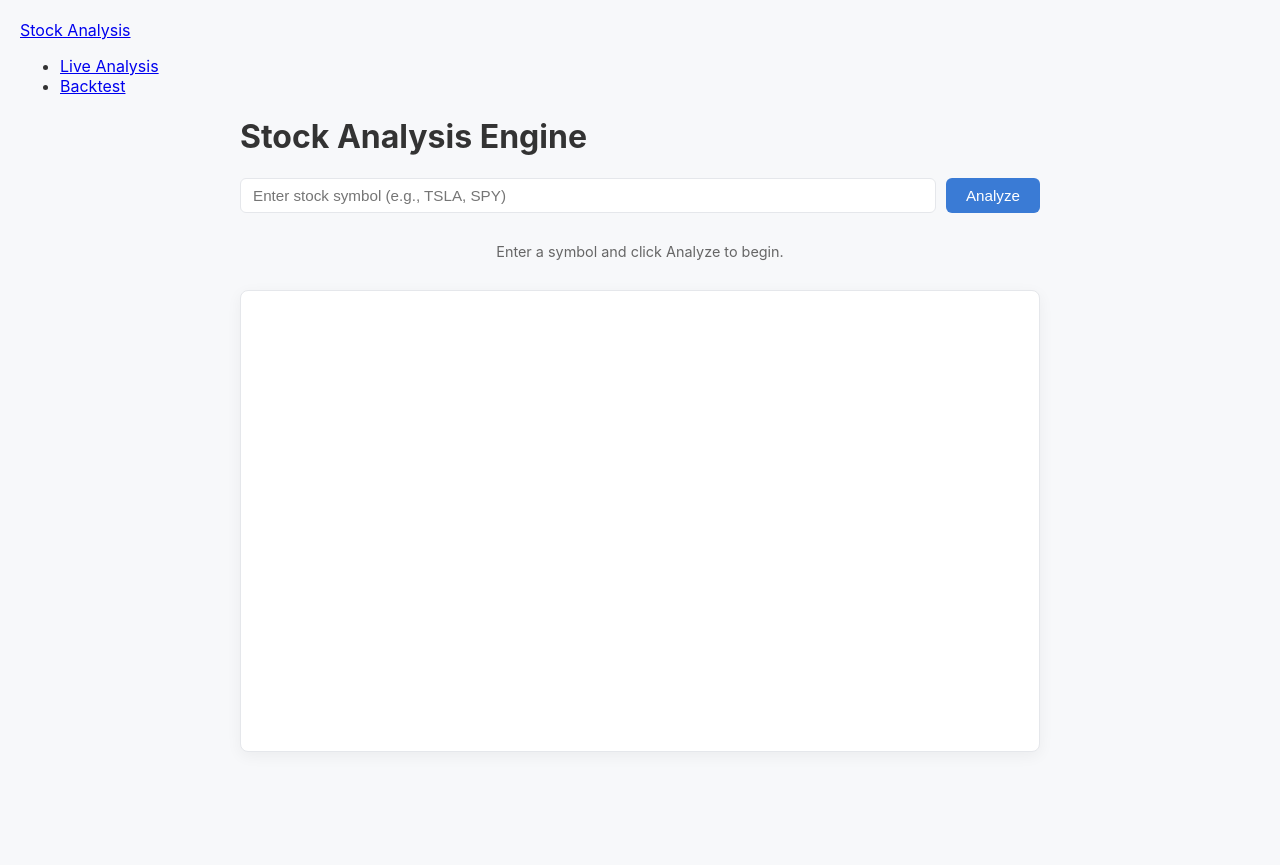
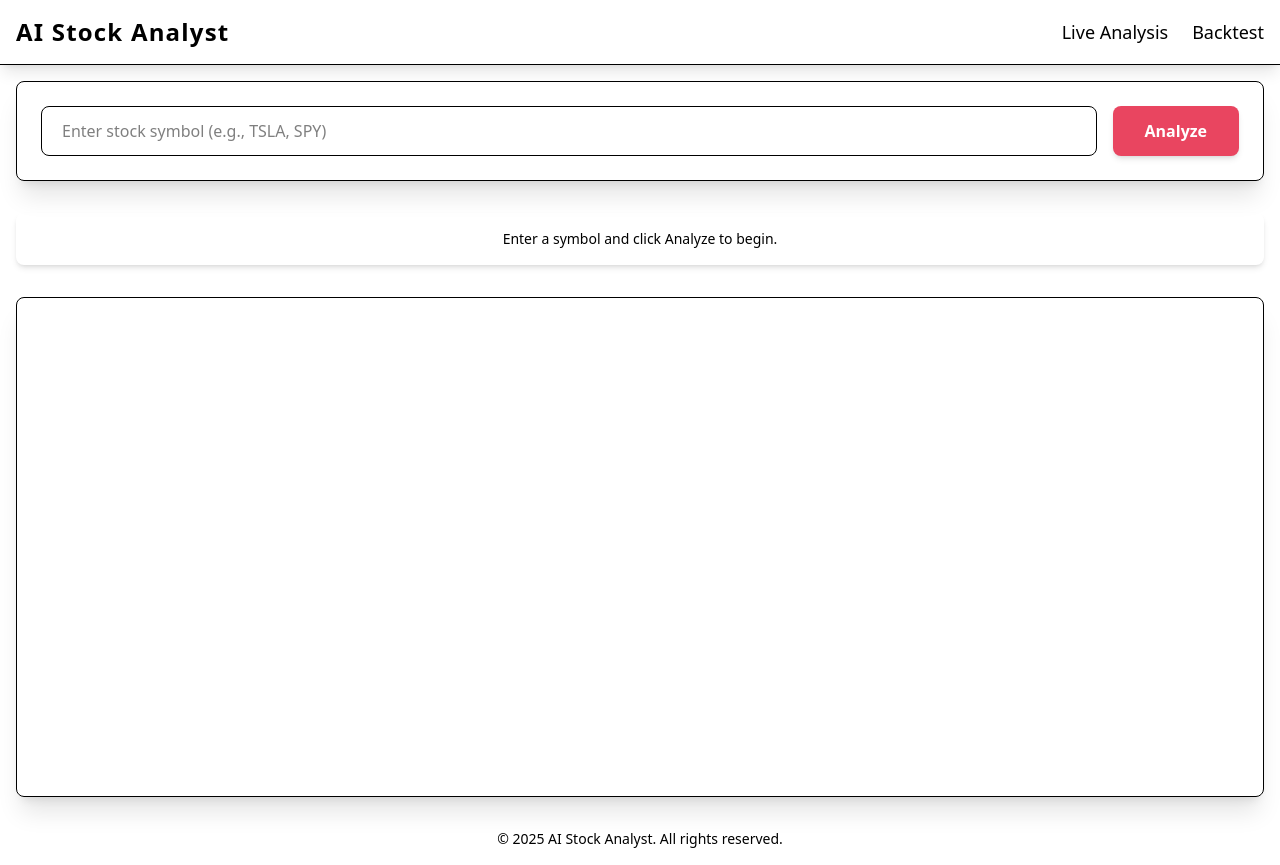
Before and after one commit to zzfn/trading, a Flask app: page /analyze in a window 1280 px wide. Before the commit the page ends 752 px from the top, so only its background shows below. Run offline with Flask 3, Linux system fonts and the light colour scheme.

Commit message:
feat: stock

```diff
--- a/app.py
+++ b/app.py
@@ -1,4 +1,4 @@
-from flask import Flask, jsonify, Response, render_template
+from flask import Flask, jsonify, Response, render_template, redirect, url_for
 from services import data_service, ai_service, backtest_service
 from analysis import technical_analysis
 from config import ALPACA_API_KEY, OPENROUTER_API_KEY, current_config # Import current_config
@@ -6,7 +6,7 @@ from alpaca.data.timeframe import TimeFrame, TimeFrameUnit
 from datetime import datetime, timedelta
 import json
 
-app = Flask(__name__)
+app = Flask(__name__, static_folder='templates') # Serve static files from templates
 app.debug = current_config.DEBUG # Set debug mode based on config
 
 def format_sse(data: dict, event: str = 'message') -> str:
@@ -15,6 +15,10 @@ def format_sse(data: dict, event: str = 'message') -> str:
     """
     json_data = json.dumps(data, ensure_ascii=False)
     return f"event: {event}\ndata: {json_data}\n\n"
+
+@app.route('/')
+def index_redirect():
+    return redirect(url_for('analyze_page'))
 
 @app.route('/analyze')
 def analyze_page():
--- a/main.py
+++ b/main.py
@@ -3,7 +3,7 @@ from config import current_config # 导入 current_config
 
 if __name__ == '__main__':
     if current_config.DEBUG: # 根据配置判断是否启用调试模式
-        app.run(debug=True)
+        app.run(debug=True, port=8080)
     else:
         # 在非调试模式下，通常由Gunicorn等WSGI服务器启动
         # 这里可以留空，或者添加一些提示信息
--- /dev/null
+++ b/templates/_header.html
@@ -0,0 +1,11 @@
+<header class="bg-[var(--primary-color)] text-[var(--text-color)] p-4 shadow-lg border-b border-[var(--border-color)]">
+    <div class="container mx-auto flex justify-between items-center">
+        <a class="text-2xl font-extrabold tracking-wider text-[var(--accent-color)] hover:text-[var(--text-color)] transition duration-300 ease-in-out" href="/">AI Stock Analyst</a>
+        <nav>
+            <ul class="flex space-x-6">
+                <li><a class="text-lg font-medium text-[var(--subtle-text-color)] hover:text-[var(--accent-color)] transition duration-300 ease-in-out" href="/analyze">Live Analysis</a></li>
+                <li><a class="text-lg font-medium text-[var(--subtle-text-color)] hover:text-[var(--accent-color)] transition duration-300 ease-in-out" href="/backtest">Backtest</a></li>
+            </ul>
+        </nav>
+    </div>
+</header>
--- a/templates/analyze.html
+++ b/templates/analyze.html
@@ -4,187 +4,25 @@
     <meta charset="UTF-8">
     <meta name="viewport" content="width=device-width, initial-scale=1.0">
     <title>Stock Analysis Engine</title>
-    <style>
-        :root {
-            --bg-color: #f7f8fa;
-            --card-bg-color: #ffffff;
-            --primary-color: #3a7bd5;
-            --text-color: #333333;
-            --subtle-text-color: #666666;
-            --border-color: #e5e7eb;
-            --shadow-color: rgba(0, 0, 0, 0.05);
-            --font-sans: -apple-system, BlinkMacSystemFont, "Segoe UI", Roboto, "Helvetica Neue", Arial, sans-serif;
-            --font-mono: "SFMono-Regular", Consolas, "Liberation Mono", Menlo, Courier, monospace;
-        }
-
-        body {
-            font-family: var(--font-sans);
-            margin: 0;
-            padding: 20px;
-            background-color: var(--bg-color);
-            color: var(--text-color);
-        }
-
-        .container {
-            max-width: 800px;
-            margin: 20px auto;
-        }
-
-        /* --- Input Section --- */
-        .input-section {
-            display: flex;
-            gap: 10px;
-            margin-bottom: 20px;
-        }
-
-        input[type="text"] {
-            flex-grow: 1;
-            padding: 8px 12px;
-            border: 1px solid var(--border-color);
-            border-radius: 6px;
-            font-size: 0.95em;
-            transition: border-color 0.2s ease, box-shadow 0.2s ease;
-        }
-
-        input[type="text"]:focus {
-            border-color: var(--primary-color);
-            box-shadow: 0 0 0 3px rgba(58, 123, 213, 0.2);
-            outline: none;
-        }
-
-        button {
-            padding: 8px 20px;
-            background-color: var(--primary-color);
-            color: white;
-            border: none;
-            border-radius: 6px;
-            cursor: pointer;
-            font-size: 0.95em;
-            font-weight: 500;
-            transition: background-color 0.2s ease;
-        }
-
-        button:hover {
-            background-color: #2a6ac5;
-        }
-
-        .status-message {
-            text-align: center;
-            padding: 10px;
-            margin-bottom: 20px;
-            color: var(--subtle-text-color);
-            font-size: 0.9em;
-        }
-
-        .error-message {
-            color: #d9534f;
-            font-weight: bold;
-        }
-
-        /* --- Report/Output Section --- */
-        .output-section {
-            background-color: var(--card-bg-color);
-            padding: 30px 40px;
-            border-radius: 8px;
-            box-shadow: 0 4px 15px var(--shadow-color);
-            border: 1px solid var(--border-color);
-            min-height: 400px;
-        }
-
-        /* --- Markdown Best Practices --- */
-        .output-section h1, .output-section h2, .output-section h3 {
-            font-weight: 600;
-            color: #111;
-            margin-top: 1.5em;
-            margin-bottom: 0.6em;
-            line-height: 1.3;
-            border-bottom: 1px solid var(--border-color);
-            padding-bottom: 0.4em;
-        }
-
-        .output-section h1 {
-            font-size: 1.8em;
-        }
-
-        .output-section h2 {
-            font-size: 1.4em;
-        }
-
-        .output-section h3 {
-            font-size: 1.2em;
-            border-bottom: none;
-        }
-
-        .output-section p {
-            line-height: 1.6;
-            margin-bottom: 1em;
-        }
-
-        .output-section ul {
-            padding-left: 20px;
-            margin-bottom: 1em;
-        }
-
-        .output-section li {
-            margin-bottom: 0.5em;
-            line-height: 1.6;
-        }
-
-        .output-section strong {
-            font-weight: 600;
-            color: #000;
-        }
-
-        .output-section pre {
-            background-color: #f4f5f7;
-            padding: 15px;
-            border-radius: 6px;
-            overflow-x: auto;
-        }
-
-        .output-section code {
-            font-family: var(--font-mono);
-            font-size: 0.9em;
-            background-color: #f4f5f7;
-            padding: 0.2em 0.4em;
-            border-radius: 3px;
-        }
-
-        .output-section pre code {
-            background-color: transparent;
-            padding: 0;
-        }
-
-    </style>
+    <script src="https://cdn.jsdelivr.net/npm/@tailwindcss/browser@4"></script>
+    <link rel="stylesheet" href="/static/style.css">
 </head>
 <body>
-    <nav class="navbar navbar-expand-lg navbar-light bg-light">
-        <div class="container-fluid">
-            <a class="navbar-brand" href="#">Stock Analysis</a>
-            <div class="collapse navbar-collapse" id="navbarNav">
-                <ul class="navbar-nav">
-                    <li class="nav-item">
-                        <a class="nav-link active" aria-current="page" href="/analyze">Live Analysis</a>
-                    </li>
-                    <li class="nav-item">
-                        <a class="nav-link" href="/backtest">Backtest</a>
-                    </li>
-                </ul>
-            </div>
+    {% include '_header.html' %}
+    <div class="container p-4">
+        <div class="flex flex-col sm:flex-row gap-4 mb-8 p-6 rounded-lg shadow-xl bg-[var(--card-bg-color)] border border-[var(--border-color)]">
+            <input type="text" id="symbolInput" placeholder="Enter stock symbol (e.g., TSLA, SPY)" class="flex-grow px-5 py-3 border border-[var(--border-color)] rounded-lg text-base bg-[var(--bg-color)] text-[var(--text-color)] transition-colors duration-200 focus:border-[var(--accent-color)] focus:ring-2 focus:ring-[var(--accent-color)] outline-none">
+            <button id="analyzeButton" class="px-8 py-3 bg-[#e94560] text-white rounded-lg cursor-pointer text-base font-semibold shadow-md transition-all duration-200 hover:bg-opacity-90 hover:scale-105">Analyze</button>
         </div>
-    </nav>
-
-    <div class="container">
-        <h1>Stock Analysis Engine</h1>
-        <div class="input-section">
-            <input type="text" id="symbolInput" placeholder="Enter stock symbol (e.g., TSLA, SPY)">
-            <button id="analyzeButton">Analyze</button>
-        </div>
-        <div class="status-message" id="statusMessage">Enter a symbol and click Analyze to begin.</div>
-        <div class="output-section" id="outputArea">
+        <div class="text-center p-4 mb-8 text-[var(--subtle-text-color)] text-sm bg-[var(--card-bg-color)] rounded-lg shadow-md" id="statusMessage">Enter a symbol and click Analyze to begin.</div>
+        <div class="bg-[var(--card-bg-color)] p-8 rounded-lg shadow-xl border border-[var(--border-color)] min-h-[500px] prose" id="outputArea">
             <!-- Analysis report will be rendered here -->
         </div>
     </div>
+
+    <footer class="mt-auto p-4 text-center text-[var(--subtle-text-color)] text-sm">
+        <p>&copy; 2025 AI Stock Analyst. All rights reserved.</p>
+    </footer>
 
     <script src="https://cdn.jsdelivr.net/npm/marked/marked.min.js"></script>
     <script>
@@ -218,7 +56,7 @@
                     statusMessage.textContent = 'Analysis complete!';
                     eventSource.close();
                 } else if (data.status === 'error') {
-                    statusMessage.className = 'status-message error-message';
+                    statusMessage.className = 'text-center p-4 mb-8 text-[var(--subtle-text-color)] text-sm bg-[var(--card-bg-color)] rounded-lg shadow-md text-[var(--accent-color)] font-bold';
                     statusMessage.textContent = `Error: ${data.message}`;
                     eventSource.close();
                 }
```
Also changed, not shown: templates/backtest.html (+41 -50 lines), templates/style.css (added, +135 -0 lines).
